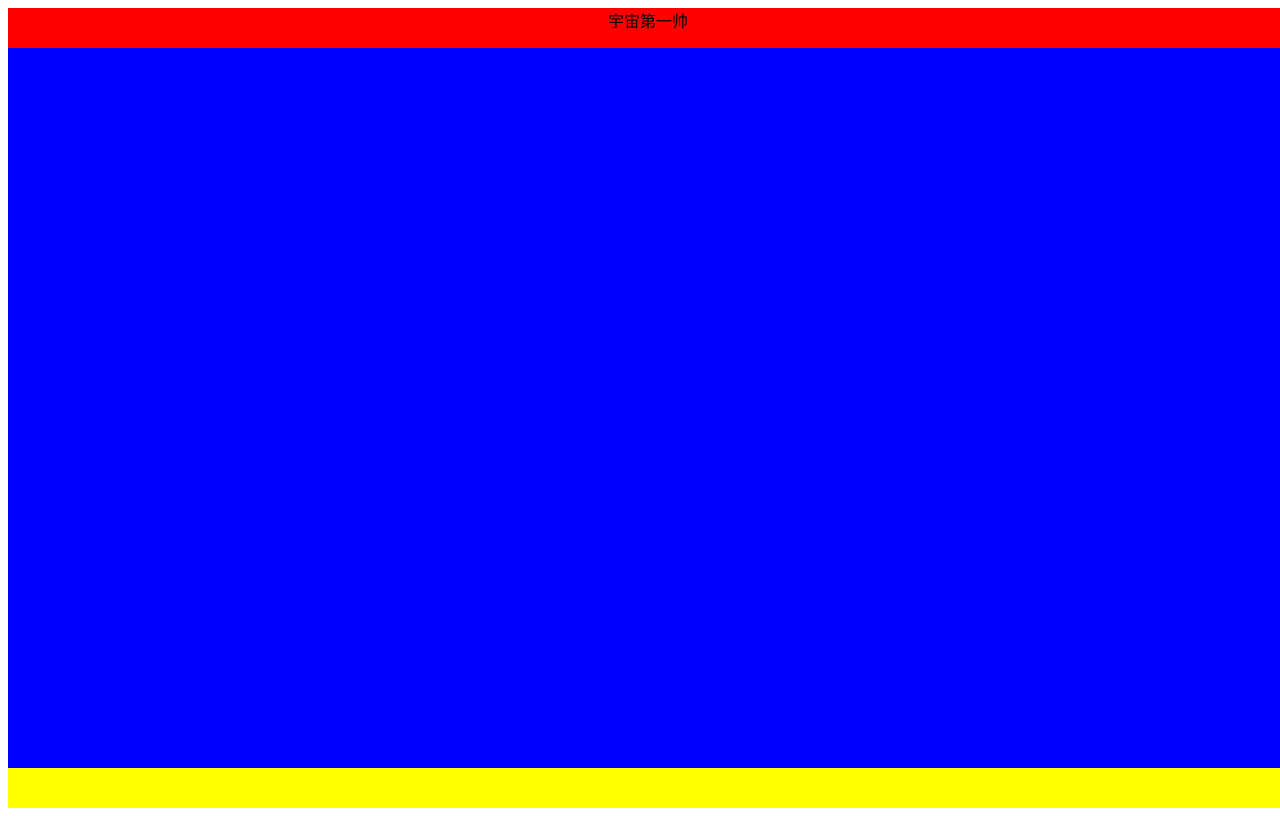
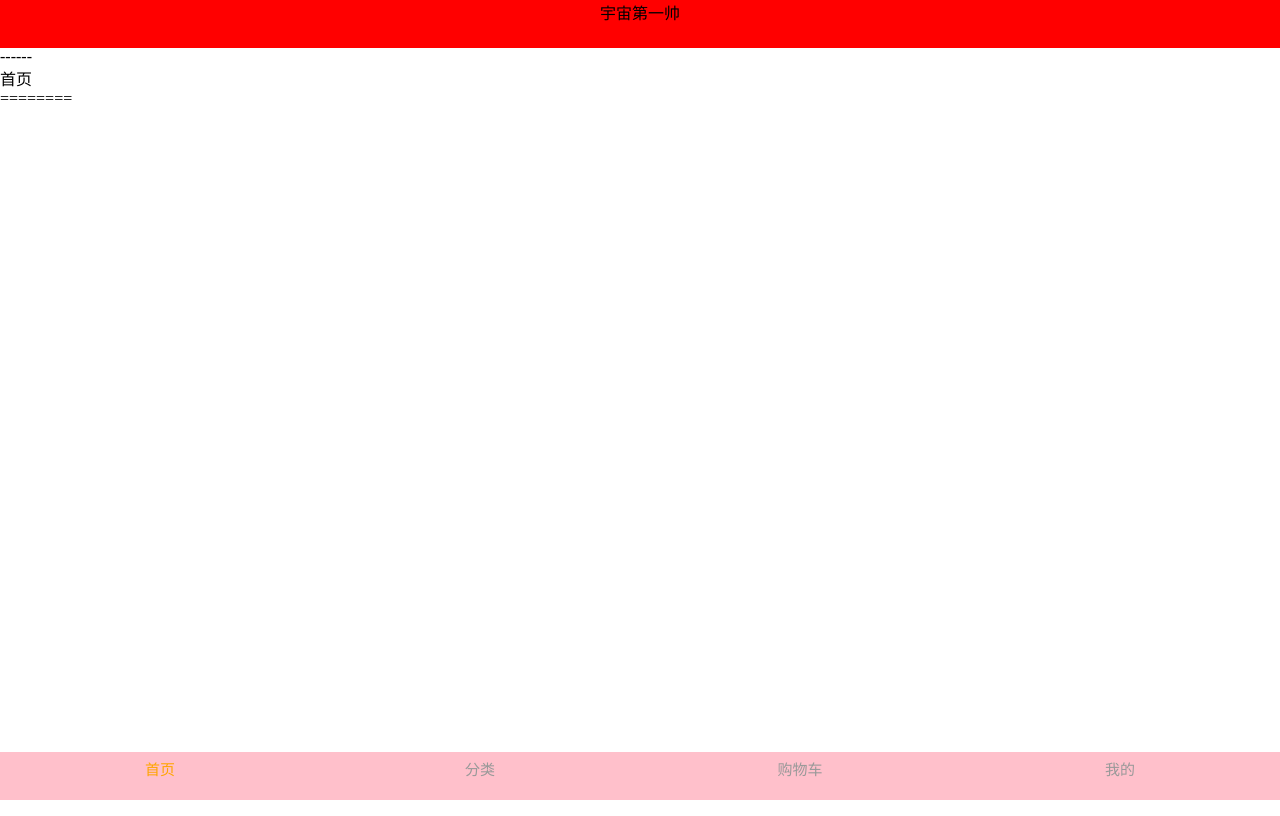
Before and after one commit to dcl1163377800/xiaomi, a Vue app in the folder mi/: page /#/HomePage/firstPage in a window 1280 px wide. Built offline with nearby package versions, Linux system fonts and the light colour scheme; a small style sheet from the web is missing.

Commit message:
路由已经完成

```diff
--- a/mi/package.json
+++ b/mi/package.json
@@ -8,10 +8,12 @@
     "lint": "vue-cli-service lint"
   },
   "dependencies": {
+    "axios": "^0.19.0",
     "core-js": "^2.6.5",
     "node-sass": "^4.12.0",
     "sass-loader": "^7.2.0",
-    "vue": "^2.6.10"
+    "vue": "^2.6.10",
+    "vue-router": "^3.1.2"
   },
   "devDependencies": {
     "@vue/cli-plugin-babel": "^3.10.0",
--- a/mi/public/index.html
+++ b/mi/public/index.html
@@ -5,7 +5,13 @@
     <meta http-equiv="X-UA-Compatible" content="IE=edge">
     <meta name="viewport" content="width=device-width,initial-scale=1.0">
     <link rel="icon" href="<%= BASE_URL %>favicon.ico">
+    <link rel="stylesheet" href="//at.alicdn.com/t/font_1245787_m2u458zfu3s.css">
     <title>mi</title>
+    <style>
+      body{
+        margin: 0;
+      }
+    </style>
   </head>
   <body>
     <noscript>
--- a/mi/src/App.vue
+++ b/mi/src/App.vue
@@ -1,12 +1,14 @@
 <template>
   <div id="app">
-      <Index></Index>
+      <router-view></router-view>
   </div>
 </template>
 
 <script>
 import HelloWorld from './components/HelloWorld.vue'
 import Index from "./view/HomePage/index.vue"
+
+
 
 export default {
   name: 'app',
--- a/mi/src/main.js
+++ b/mi/src/main.js
@@ -1,8 +1,10 @@
 import Vue from 'vue'
 import App from './App.vue'
+import router from "./router";
 
 Vue.config.productionTip = false
 
 new Vue({
+  router,
   render: h => h(App),
 }).$mount('#app')
--- /dev/null
+++ b/mi/src/router.js
@@ -0,0 +1,43 @@
+import Vue from "vue";
+import Router from "vue-router";
+import FirstPage from "./view/HomePage/firstPage.vue"
+import Myshoppingcar from "./view/HomePage/myshoppingcar.vue";
+import Shoppingcar from "./view/HomePage/shoppingcar.vue";
+import Sort from "./view/HomePage/sort.vue";
+import HomePage from "./view/HomePage/index.vue";
+
+Vue.use(Router);
+const router=new Router({
+    mode:"hash",
+    routes:[
+        //一级路由
+        {
+            path:"/HomePage",
+            component:HomePage,
+            //二级嵌套路由
+            children:[
+                {
+                    path:"firstPage",
+                    component:FirstPage
+                },
+                {
+                    path:"shoppingcar",
+                    component:Shoppingcar
+                },
+                {
+                    path:"myshoppingcar",
+                    component:Myshoppingcar
+                },
+                {
+                    path:"sort",
+                    component:Sort
+                }
+            ]
+        },
+        {
+            path: "/",
+            redirect: '/HomePage/firstPage' //当路径为空时 /film/sort为默认页面
+        },
+    ]
+})
+export default router;
--- /dev/null
+++ b/mi/src/view/HomePage/firstPage.vue
@@ -0,0 +1,15 @@
+<template>
+    <div>
+        首页
+    </div>
+</template>
+
+<script>
+export default {
+    name:"FirstPage"
+}
+</script>
+
+<style lang="scss">
+
+</style>
--- a/mi/src/view/HomePage/index.vue
+++ b/mi/src/view/HomePage/index.vue
@@ -1,9 +1,37 @@
 <template>
     <div id="app">
+        <header>宇宙第一帅</header>
+        <main>
+            ------
+            <router-view></router-view>
+            ========
+        </main>
+        <footer>
+            <div>
+                <router-link to="/HomePage/firstPage" activeClass="active" tag="p">
+                    <span class="iconfont icon-shouyeweixuanzhong"></span>首页
+                </router-link>
+            </div>
+            <div>
 
-        <header>宇宙第一帅</header>
-        <main></main>
-        <footer></footer>
+                <router-link to="/HomePage/sort" activeClass="active" tag="p">
+                     <span class="iconfont icon-wsdzb_zbgzt_xxzx_newpxb_type"></span> 分类
+                </router-link>
+
+            </div>
+            <div>
+
+                <router-link to="/HomePage/shoppingcar" activeClass="active" tag="p">
+                    <span class="iconfont icon-icon4"></span>购物车
+                </router-link>
+            </div>
+            <div>
+
+                <router-link to="/HomePage/myshoppingcar" activeClass="active" tag="p">
+                     <span class="iconfont icon-wode4"></span>我的
+                </router-link>
+            </div>
+        </footer>
     </div>
 </template>
 
@@ -39,19 +67,37 @@ export default {
     display: flex;
     flex-direction: column;
          header{
-            height: 2.5rem;
+            width: 100%;
+            height: 3rem;
             background: red;
             text-align: center;
         }
          main{
             flex: 1;
-            overflow-y: auto;
-            background: blue;
-
+            overflow-y: scroll;
         }
         footer{
-            height: 2.5rem;
-            background: yellow;
+            width: 100%;
+            height: 3rem;
+            background: pink;
+            display: flex;
+            justify-content: space-around;
+            div{
+                text-align: center;
+                display: block;
+                width: 25%;
+                height: 3rem;
+                font-size: 15px;
+                color: #999;
+                span{
+                    display: block;
+                    margin: 6px 0;
+                    font-size: 1rem;
+                }
+                .active{
+                    color: orange;
+                }
+            }
         }
     }
 
--- /dev/null
+++ b/mi/src/view/HomePage/myshoppingcar.vue
@@ -0,0 +1,15 @@
+<template>
+    <div>
+        我的
+    </div>
+</template>
+
+<script>
+export default {
+
+}
+</script>
+
+<style lang="scss">
+
+</style>
--- /dev/null
+++ b/mi/src/view/HomePage/shoppingcar.vue
@@ -0,0 +1,15 @@
+<template>
+    <div>
+        购物车
+    </div>
+</template>
+
+<script>
+export default {
+
+}
+</script>
+
+<style lang="scss">
+
+</style>
--- /dev/null
+++ b/mi/src/view/HomePage/sort.vue
@@ -0,0 +1,15 @@
+<template>
+    <div>
+        分类
+    </div>
+</template>
+
+<script>
+export default {
+
+}
+</script>
+
+<style lang="scss">
+
+</style>
```
